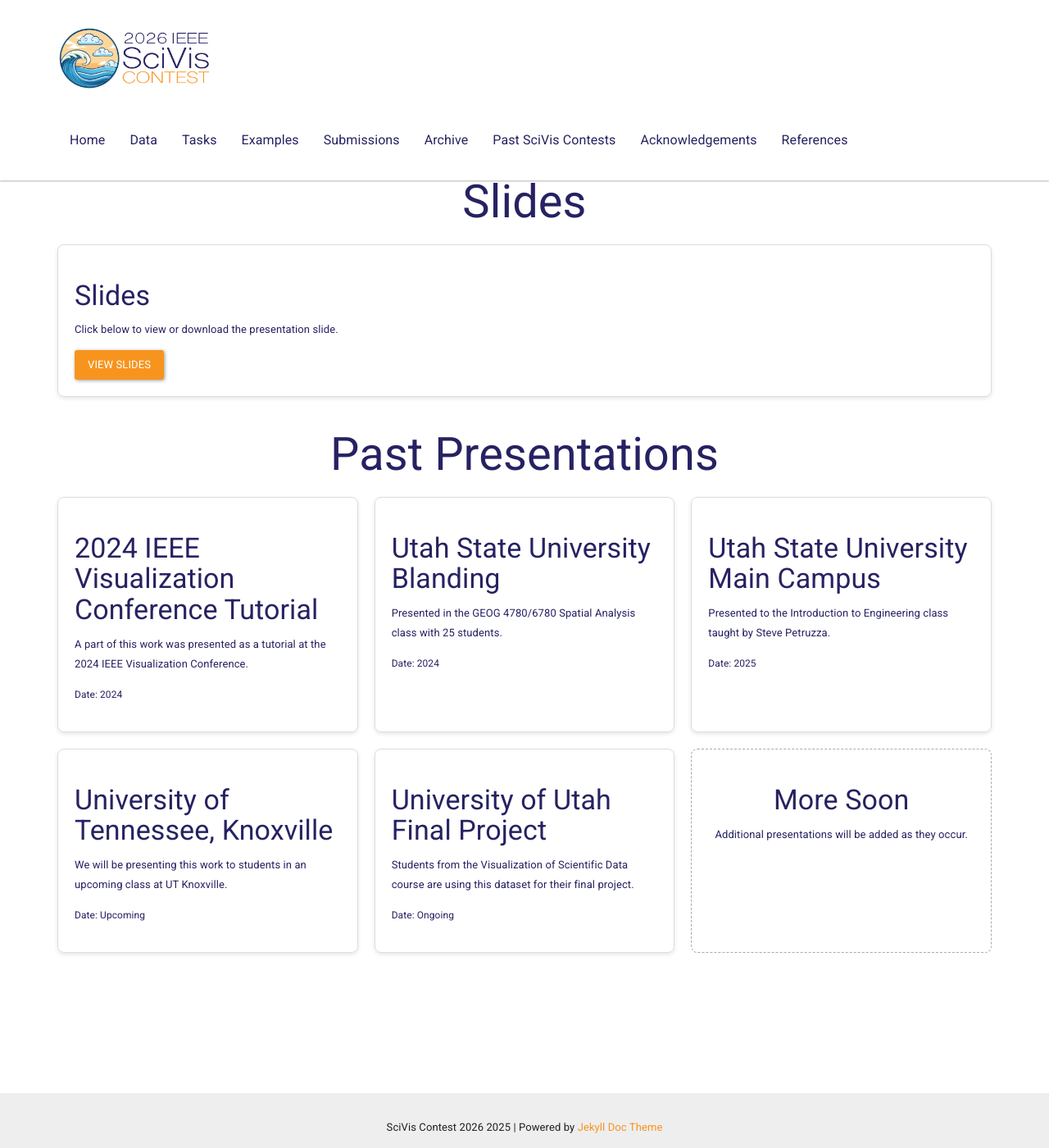
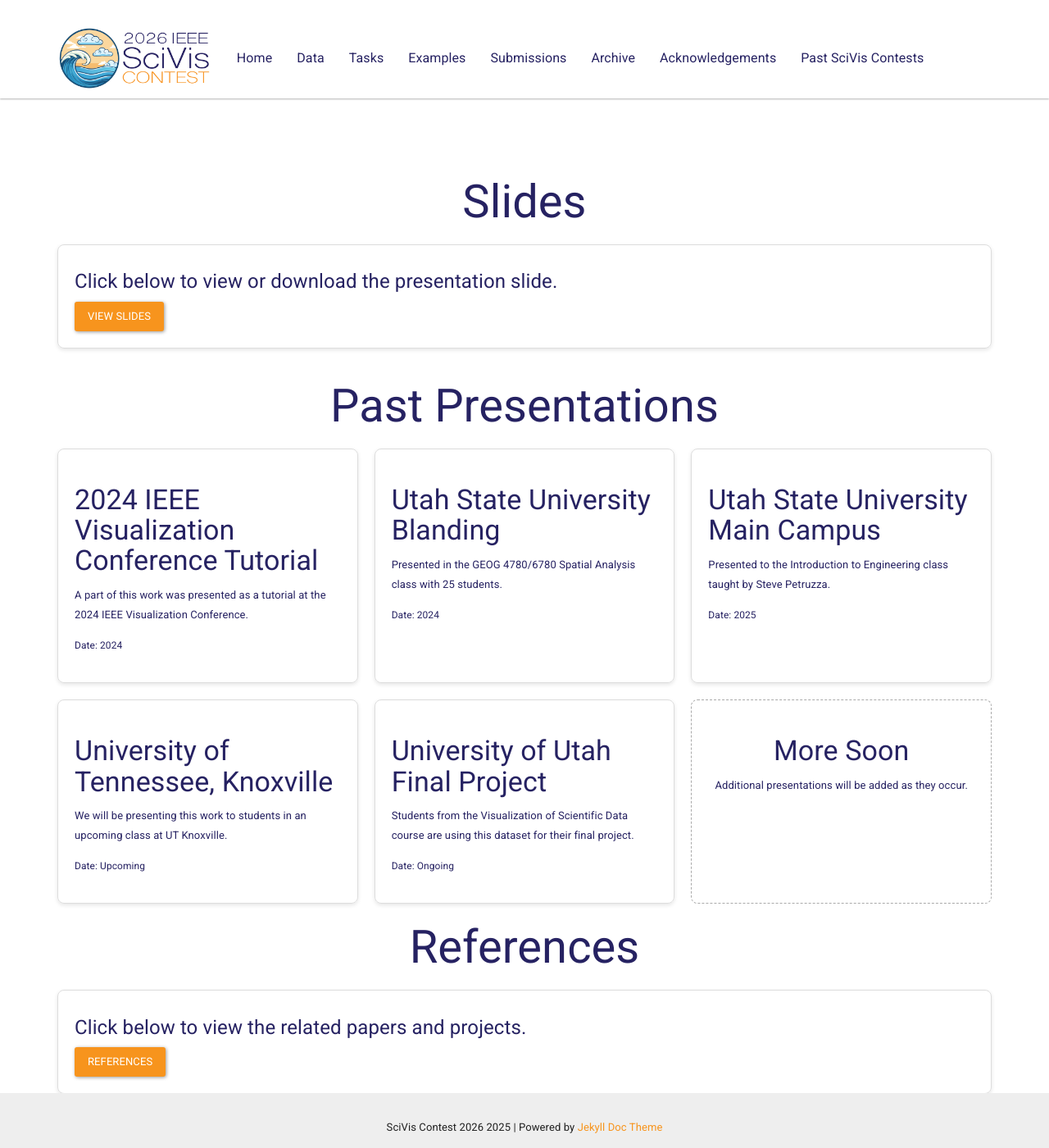
Before and after one commit to sciviscontest2026/sciviscontest2026.github.io, a Jekyll site: the page built from pages/archive.md, in a window 1280 px wide and 1400 px high. Shown: the whole window at 82% size. Built offline with Jekyll 4.4.1, drawn with Linux system fonts in a browser that asks for light colours.

Commit message:
fix archive

```diff
--- a/_includes/topnav.html
+++ b/_includes/topnav.html
@@ -19,9 +19,9 @@
                 <li {% if page.sectionid=='examples' %} class="active" {% endif %}><a href="{{ site.baseurl }}/examples/">Examples</a></li>
                 <li {% if page.sectionid=='submission' %} class="active" {% endif %}><a href="{{ site.baseurl }}/submission/">Submissions</a></li>
                 <li {% if page.sectionid=='archive' %} class="active" {% endif %}><a href="{{ site.baseurl }}/archive/">Archive</a></li>
+                <li {% if page.sectionid=='acknowledgements' %} class="active" {% endif %}><a href="{{ site.baseurl }}/acknowledgements/">Acknowledgements</a></li>
+                <!-- <li {% if page.sectionid=='references' %} class="active" {% endif %}><a href="{{ site.baseurl }}/references/">References</a></li> -->
                 <li {% if page.sectionid=='pastcontests' %} class="active" {% endif %}><a href="{{ site.baseurl }}/pastcontests/">Past SciVis Contests</a></li>
-                <li {% if page.sectionid=='acknowledgements' %} class="active" {% endif %}><a href="{{ site.baseurl }}/acknowledgements/">Acknowledgements</a></li>
-                <li {% if page.sectionid=='references' %} class="active" {% endif %}><a href="{{ site.baseurl }}/references/">References</a></li>
             </ul>
             <div class="navbar-right">
 
--- a/pages/archive.md
+++ b/pages/archive.md
@@ -10,8 +10,7 @@
   <h1 class="text-center">Slides</h1>
   <div class="presentation-container" style="display: flex; flex-wrap: wrap; justify-content: center; gap: 20px; margin-top: 20px;">
     <div class="presentation-card" style="flex: 1 1 300px; border: 1px solid #ddd; padding: 20px; border-radius: 8px; box-shadow: 0 2px 5px rgba(0,0,0,0.1); transition: transform 0.3s ease, box-shadow 0.3s ease, background-color 0.3s ease; cursor: pointer;">
-      <h3>Slides</h3>
-      <p>Click below to view or download the presentation slide.</p>
+      <h4>Click below to view or download the presentation slide.</h4>
       <a href="https://docs.google.com/presentation/d/11f6MOVtZiWvxuep-g4EmcLdpYLZGPoGJ/edit?usp=sharing&ouid=118398266327633939661&rtpof=true&sd=true" target="_blank" class="btn btn-primary">View Slides</a>
     </div>
   </div>
@@ -61,4 +60,13 @@
     </div>
 
   </div>
+
+  <h1 class="text-center">References</h1>
+  <div class="presentation-container" style="display: flex; flex-wrap: wrap; justify-content: center; gap: 20px; margin-top: 20px;">
+    <div class="presentation-card" style="flex: 1 1 300px; border: 1px solid #ddd; padding: 20px; border-radius: 8px; box-shadow: 0 2px 5px rgba(0,0,0,0.1); transition: transform 0.3s ease, box-shadow 0.3s ease, background-color 0.3s ease; cursor: pointer;">
+      <h4>Click below to view the related papers and projects.</h4>
+      <a href="{{ site.baseurl }}/references/"  class="btn btn-primary">References</a>
+    </div>
+  </div>
+
 </div>
```
Also changed, not shown: pages/submission.md (+1 -1 lines), 1 other file.
